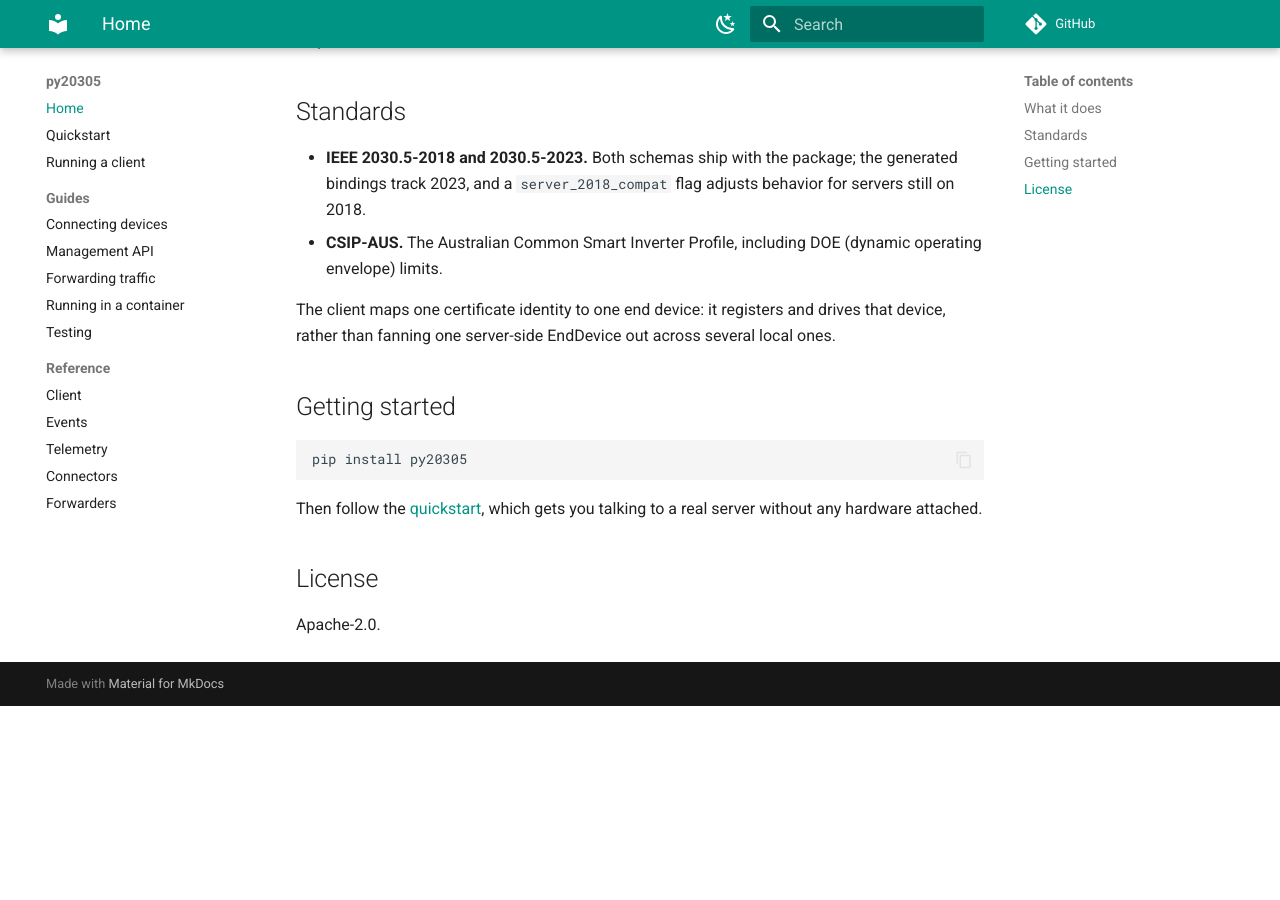
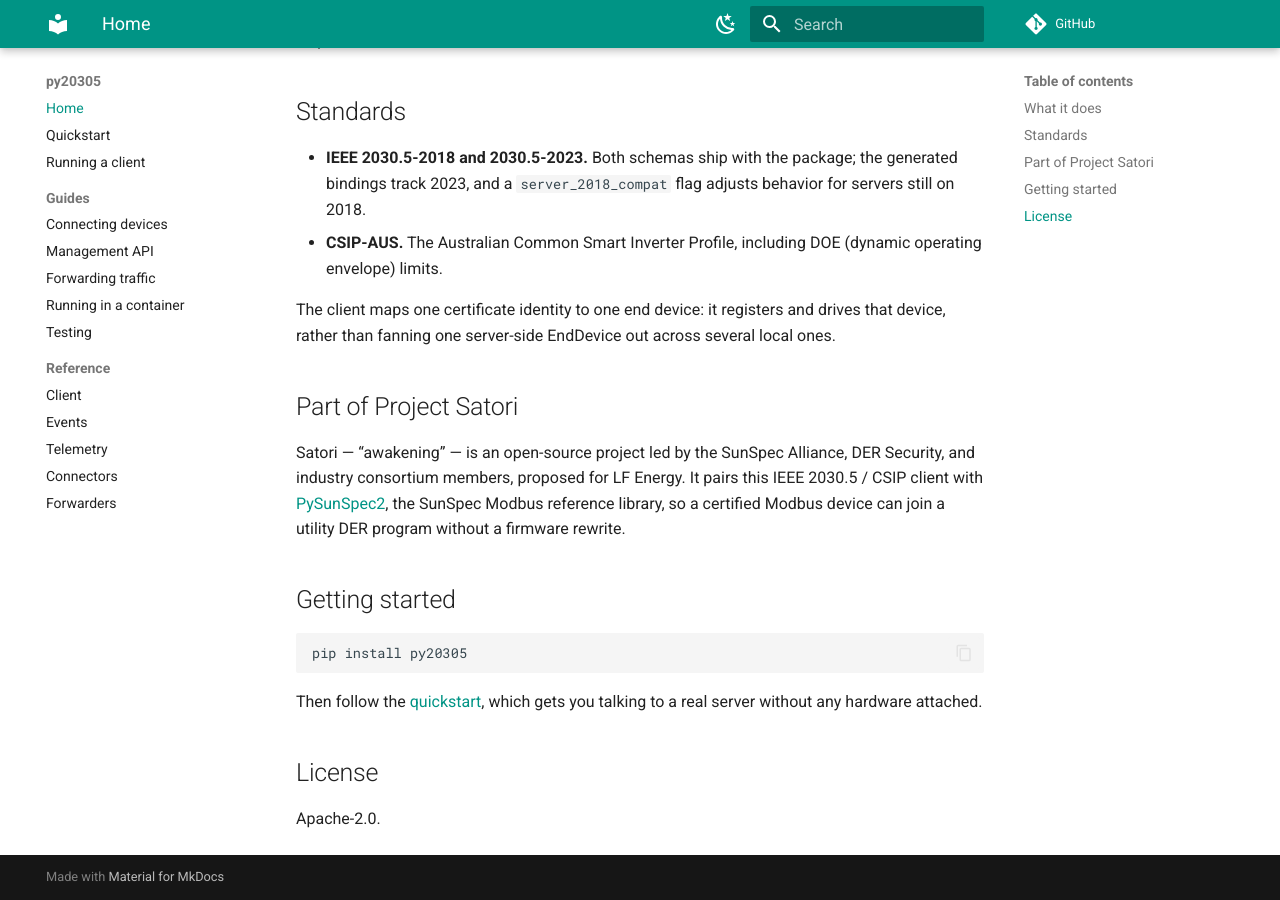
Before and after one commit to DERSecurity/py20305, an MkDocs documentation site: the page built from docs/index.md, in a window 1280 px wide and 900 px high, scrolled down 808 px. Built offline with MkDocs 1.6.1 and Material for MkDocs 9.7.7, drawn with Linux system fonts in a browser that asks for light colours; comment, search, counter and statistics services are not loaded; before the commit the page ends 1514 px from its top, so only the background shows below that.

Commit message:
Brand the repository as part of Project Satori
Satori is the umbrella this client ships under -- an open-source project
led by the SunSpec Alliance, DER Security, and industry consortium
members, proposed for LF Energy. The README and docs landing page now
say so, and name the sibling projects: PySunSpec2 for SunSpec Modbus,
this repository for IEEE 2030.5 / CSIP.

The license badge now reads live from the repository instead of
restating the license as a static image, and a Project Satori badge
links to the project page. docs/assets/ is the drop point for the brand
assets, with the activation steps written beside it.

````diff
--- a/docs/index.md
+++ b/docs/index.md
@@ -43,6 +43,15 @@
 drives that device, rather than fanning one server-side EndDevice out across
 several local ones.
 
+## Part of Project Satori
+
+Satori — “awakening” — is an open-source project led by the SunSpec
+Alliance, DER Security, and industry consortium members, proposed for LF
+Energy. It pairs this IEEE 2030.5 / CSIP client with
+[PySunSpec2](https://github.com/sunspec/pysunspec2), the SunSpec Modbus
+reference library, so a certified Modbus device can join a utility DER
+program without a firmware rewrite.
+
 ## Getting started
 
 ```bash
````
Also changed, not shown: README.md (+26 -1 lines), docs/assets/ASSETS.txt (added, +12 -0 lines).
